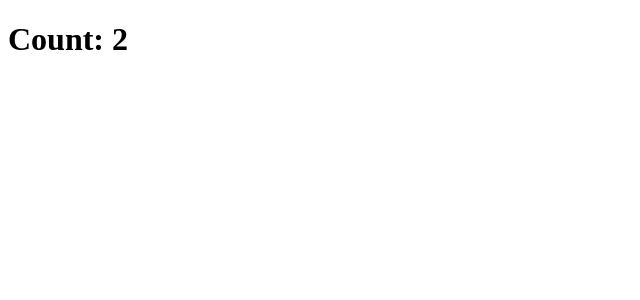
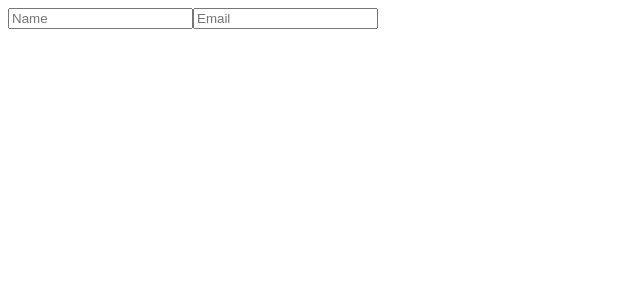
Before and after one commit to sharmayush11/react_learning, a React (Vite) app: page / in a window 1280 px wide. Shown: the top 300 px of the page, without its empty margins (0-640 px from the left). Built offline with nearby package versions, Linux system fonts and the light colour scheme.

Commit message:
use effectevent

```diff
--- a/src/App.jsx
+++ b/src/App.jsx
@@ -1,10 +1,9 @@
-import UseEE from './UseEE'
+import AutoSaveForm from "./AutoSaveFrom"
+
 
 function App() {
   return (
-    <>
-      <UseEE/>
-    </>
+    <AutoSaveForm/>
   )
 }
 
--- /dev/null
+++ b/src/AutoSaveFrom.jsx
@@ -0,0 +1,33 @@
+import { useEffect , useState ,useEffectEvent } from 'react'
+
+function AutoSaveForm() {
+  const [formData , setFormData] = useState({name:"" , email:""})
+    const saveDate = useEffectEvent(() => {
+        console.log("Form Data: ",formData);
+    })
+  useEffect(() => {
+    const interval = setInterval(() => {
+        saveDate()
+    }, 3000);
+    return() => clearInterval(interval)
+  },[])
+
+  return (
+    <div>
+      <input
+        type="text"
+        placeholder='Name'
+        value={formData.name}
+        onChange={e => setFormData({...formData , name : e.target.value })}
+      />
+      <input
+        type="email"
+        placeholder='Email'
+        value={formData.email}
+        onChange={e => setFormData({...formData , email : e.target.value })}
+      />
+    </div>
+  )
+}
+
+export default AutoSaveForm
--- a/src/UseEE.jsx
+++ b/src/UseEE.jsx
@@ -1,31 +1,23 @@
-import { useEffect, useEffectEvent, useState } from "react";
+import { useEffect , useState ,useEffectEvent } from 'react'
 
 function UseEE() {
-  const [count, setCount] = useState(0);
-
-  const onTick = useEffectEvent(() => {
-    console.log("Count:", count);
-    setCount((c) => c + 1);
-  });
-
+  const [count , setCount] = useState(0)
+  const onTick =  useEffectEvent(() => {
+    console.log(count);
+    setCount(c => c + 1)
+  })
   useEffect(() => {
-    console.log("Effect Started");
-
     const id = setInterval(() => {
-      console.log("Interval Running");
-      onTick();
-    }, 3000);
-
-    return () => {
-      clearInterval(id);
-    };
-  }, []);
+      onTick()
+    }, 1000);
+    return() => clearInterval(id)
+  }, [])
 
   return (
     <div>
-      <h1>Count: {count}</h1>
+      <h1>Count :  {count}</h1>
     </div>
-  );
+  )
 }
 
-export default UseEE;
+export default UseEE
```
